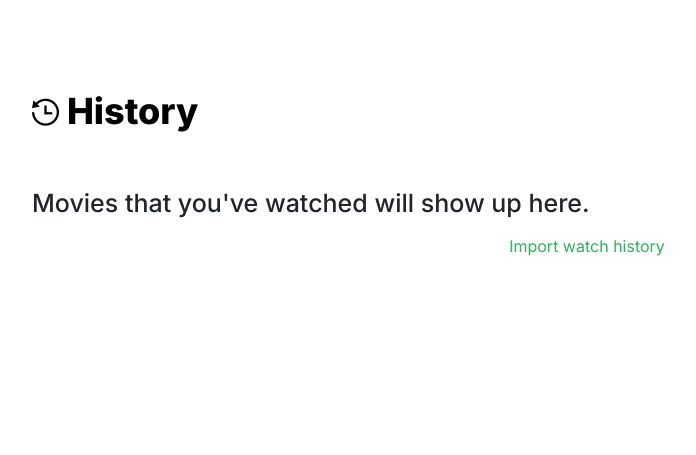
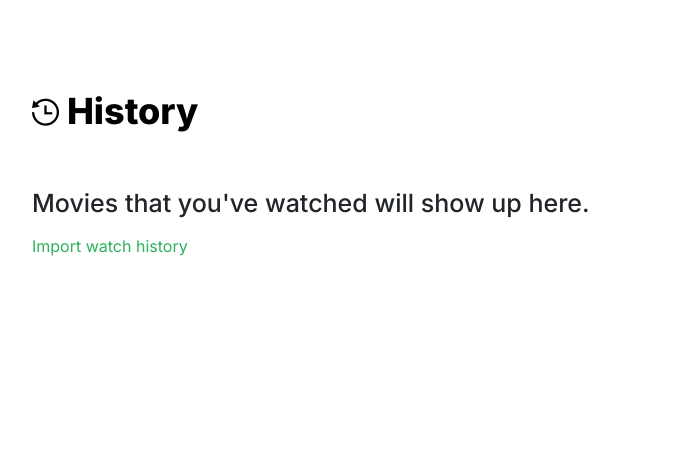
Before and after one commit to stephancill/moviecheck, a Python web app: template templates/watchlist.html in a window 1280 px wide. Shown: the part 352-807 px from the top of the page, without its empty margins (53-749 px from the left). Run offline with Jinja, Linux system fonts and the light colour scheme; the template is opened without the code that fills it, so the values that code supplies are empty; some libraries are stand-ins or nearby versions; some web fonts are replaced.

Commit message:
Uncenter import option

```diff
--- a/templates/watchlist.html
+++ b/templates/watchlist.html
@@ -69,7 +69,7 @@
             </table>
         </div>
         {% endif %}
-        <div class="text-center mt-3">
+        <div class="mt-3">
             <a href="{{url_for('import_external.root')}}">Import watch history</a>
         </div>
 
```
